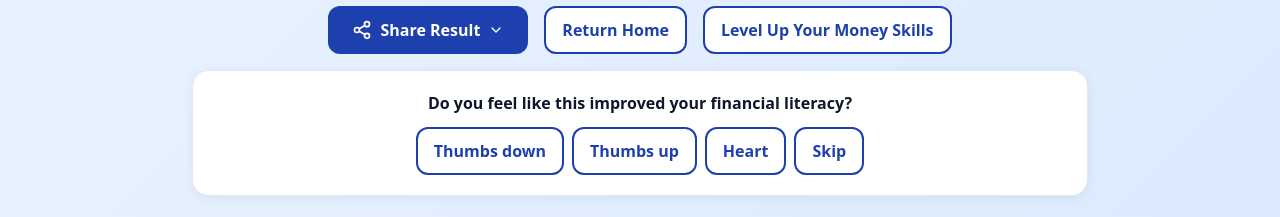
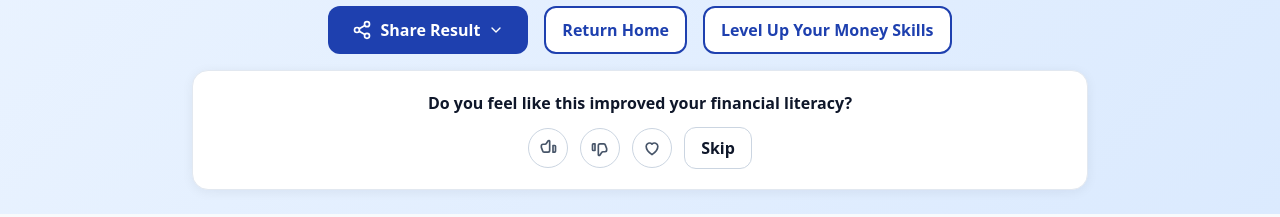
Before and after one commit to Lyxxx2003/Finotype, a Next.js app: page /en/psych/results in a window 1280 px wide. Shown: the part 707-924 px from the top of the page. Built offline with nearby package versions, Linux system fonts and the light colour scheme; no server answers; the database is empty.

Commit message:
Change the feedback order and icon, and adjust hook.

```diff
--- a/app/[locale]/page.tsx
+++ b/app/[locale]/page.tsx
@@ -92,10 +92,11 @@ export default function Home() {
             </h1>
 
             <p
-              className="mt-3 sm:mt-5 text-lg sm:text-xl mb-8 sm:mb-10 max-w-2xl leading-relaxed relative z-10 font-medium"
+              className="mt-3 sm:mt-5 mb-8 sm:mb-10 leading-relaxed relative z-10 font-medium whitespace-nowrap"
               style={{
                 animation: 'fadeInUp 0.8s ease-out 0.6s both',
-                color: 'var(--color-text-secondary)'
+                color: 'var(--color-text-secondary)',
+                fontSize: 'clamp(0.72rem, 2vw, 1rem)'
               }}
             >
               {t('subtitle')}
--- a/app/[locale]/psych/results/page.tsx
+++ b/app/[locale]/psych/results/page.tsx
@@ -11,6 +11,7 @@ import { nativeShare, copyShareLink, shareToX, shareToFacebook } from '@/compone
 import { Persona } from '@/lib/psych/data';
 import { ResultsButtons } from '@/components/ResultsButtons';
 import { PercentageCard } from '@/components/PercentageCard';
+import { FeedbackReactions } from '@/components/FeedbackReactions';
 
 export default function ResultsPage() {
   const [persona, setPersona] = useState<Persona | null>(null);
@@ -28,6 +29,7 @@ export default function ResultsPage() {
   const tHome = useTranslations('home');
   const [standardFeedback, setStandardFeedback] = useState<string | null>(null);
   const [submittingStandardFeedback, setSubmittingStandardFeedback] = useState(false);
+  const [hasExistingStandardFeedback, setHasExistingStandardFeedback] = useState(false);
 
   const finotypeCode = persona?.id ?? '';
   const finotypeName = persona && tPersonas.has(`${persona.id}.name`) ? tPersonas(`${persona.id}.name`) : finotypeCode;
@@ -71,6 +73,7 @@ export default function ResultsPage() {
           console.log('Stats fetched:', data);
           setStats(data);
           setStandardFeedback(data?.sessionFeedback ?? null);
+          setHasExistingStandardFeedback((data?.sessionFeedback ?? null) !== null);
         } else {
           const errorData = await response.json();
           console.error('Failed to fetch stats:', errorData);
@@ -302,50 +305,18 @@ export default function ResultsPage() {
           }}
         />
 
-        {standardFeedback === null ? (
-          <div className="card-professional p-5 text-center" data-html2canvas-ignore>
-            <p className="font-semibold mb-3" style={{ color: 'var(--color-text)' }}>
-              {tResults('feedbackQuestion')}
-            </p>
-            <div className="flex flex-wrap gap-2 justify-center">
-              <button
-                type="button"
-                onClick={() => handleStandardFeedback('down')}
-                disabled={submittingStandardFeedback}
-                className="btn-professional-outline"
-              >
-                {tResults('feedbackThumbsDown')}
-              </button>
-              <button
-                type="button"
-                onClick={() => handleStandardFeedback('up')}
-                disabled={submittingStandardFeedback}
-                className="btn-professional-outline"
-              >
-                {tResults('feedbackThumbsUp')}
-              </button>
-              <button
-                type="button"
-                onClick={() => handleStandardFeedback('heart')}
-                disabled={submittingStandardFeedback}
-                className="btn-professional-outline"
-              >
-                {tResults('feedbackHeart')}
-              </button>
-              <button
-                type="button"
-                onClick={() => handleStandardFeedback('skip')}
-                disabled={submittingStandardFeedback}
-                className="btn-professional-outline"
-              >
-                {tResults('feedbackSkip')}
-              </button>
-            </div>
-          </div>
-        ) : (
-          <div className="alert-success text-center" data-html2canvas-ignore>
-            {tResults('feedbackThanks')}
-          </div>
+        {!hasExistingStandardFeedback && (
+          <FeedbackReactions
+            feedback={standardFeedback as 'down' | 'up' | 'heart' | 'skip' | null}
+            submitting={submittingStandardFeedback}
+            question={tResults('feedbackQuestion')}
+            thumbsDownLabel={tResults('feedbackThumbsDown')}
+            thumbsUpLabel={tResults('feedbackThumbsUp')}
+            heartLabel={tResults('feedbackHeart')}
+            skipLabel={tResults('feedbackSkip')}
+            thanksText={tResults('feedbackThanks')}
+            onSubmit={handleStandardFeedback}
+          />
         )}
       </div>
     </div>
--- a/app/[locale]/technical/question/page.tsx
+++ b/app/[locale]/technical/question/page.tsx
@@ -6,6 +6,7 @@ import { useTranslations } from 'next-intl';
 import { createClient } from '@/lib/supabase/client';
 import RadarChart from '@/components/RadarChart';
 import { ResultsButtons } from '@/components/ResultsButtons';
+import { FeedbackReactions } from '@/components/FeedbackReactions';
 import {
   downloadElementAsImage,
   nativeShareElement,
@@ -110,6 +111,7 @@ export default function TechnicalQuestionPage() {
   const [loadedAsFinished, setLoadedAsFinished] = useState(false);
   const [technicalFeedback, setTechnicalFeedback] = useState<string | null>(null);
   const [submittingTechnicalFeedback, setSubmittingTechnicalFeedback] = useState(false);
+  const [hasExistingTechnicalFeedback, setHasExistingTechnicalFeedback] = useState(false);
 
   const toRevealed = (input: Record<string, string>) =>
     Object.keys(input).reduce<Record<string, boolean>>((acc, key) => {
@@ -133,6 +135,7 @@ export default function TechnicalQuestionPage() {
         if (feedbackResponse.ok) {
           const feedbackData = await feedbackResponse.json();
           setTechnicalFeedback(feedbackData?.technicalFeedback ?? null);
+          setHasExistingTechnicalFeedback((feedbackData?.technicalFeedback ?? null) !== null);
         }
       } catch (error) {
         console.error('Failed to load technical feedback:', error);
@@ -744,49 +747,19 @@ export default function TechnicalQuestionPage() {
                         t={tAnalysis}
                       />
 
-                      {technicalFeedback === null ? (
-                        <div className="card-professional p-5 mt-4 text-center" data-html2canvas-ignore>
-                          <p className="font-semibold mb-3" style={{ color: 'var(--color-text)' }}>
-                            {t('ui.feedbackQuestion')}
-                          </p>
-                          <div className="flex flex-wrap gap-2 justify-center">
-                            <button
-                              type="button"
-                              onClick={() => handleTechnicalFeedback('down')}
-                              disabled={submittingTechnicalFeedback}
-                              className="btn-professional-outline"
-                            >
-                              {t('ui.feedbackThumbsDown')}
-                            </button>
-                            <button
-                              type="button"
-                              onClick={() => handleTechnicalFeedback('up')}
-                              disabled={submittingTechnicalFeedback}
-                              className="btn-professional-outline"
-                            >
-                              {t('ui.feedbackThumbsUp')}
-                            </button>
-                            <button
-                              type="button"
-                              onClick={() => handleTechnicalFeedback('heart')}
-                              disabled={submittingTechnicalFeedback}
-                              className="btn-professional-outline"
-                            >
-                              {t('ui.feedbackHeart')}
-                            </button>
-                            <button
-                              type="button"
-                              onClick={() => handleTechnicalFeedback('skip')}
-                              disabled={submittingTechnicalFeedback}
-                              className="btn-professional-outline"
-                            >
-                              {t('ui.feedbackSkip')}
-                            </button>
-                          </div>
-                        </div>
-                      ) : (
-                        <div className="alert-success mt-4 text-center" data-html2canvas-ignore>
-                          {t('ui.feedbackThanks')}
+                      {!hasExistingTechnicalFeedback && (
+                        <div className="mt-4">
+                          <FeedbackReactions
+                            feedback={technicalFeedback as 'down' | 'up' | 'heart' | 'skip' | null}
+                            submitting={submittingTechnicalFeedback}
+                            question={t('ui.feedbackQuestion')}
+                            thumbsDownLabel={t('ui.feedbackThumbsDown')}
+                            thumbsUpLabel={t('ui.feedbackThumbsUp')}
+                            heartLabel={t('ui.feedbackHeart')}
+                            skipLabel={t('ui.feedbackSkip')}
+                            thanksText={t('ui.feedbackThanks')}
+                            onSubmit={handleTechnicalFeedback}
+                          />
                         </div>
                       )}
                     </div>
--- /dev/null
+++ b/components/FeedbackReactions.tsx
@@ -0,0 +1,114 @@
+'use client';
+
+import { FeedbackValue } from '@/types';
+
+interface FeedbackReactionsProps {
+  feedback: FeedbackValue;
+  submitting: boolean;
+  question: string;
+  thumbsDownLabel: string;
+  thumbsUpLabel: string;
+  heartLabel: string;
+  skipLabel: string;
+  thanksText: string;
+  onSubmit: (feedback: Exclude<FeedbackValue, null>) => void;
+}
+
+export function FeedbackReactions({
+  feedback,
+  submitting,
+  question,
+  thumbsDownLabel,
+  thumbsUpLabel,
+  heartLabel,
+  skipLabel,
+  thanksText,
+  onSubmit,
+}: FeedbackReactionsProps) {
+  if (feedback !== null) {
+    return (
+      <div className="alert-success text-center" data-html2canvas-ignore>
+        {thanksText}
+      </div>
+    );
+  }
+
+  const options = [
+    {
+      key: 'up' as const,
+      label: thumbsUpLabel,
+      icon: (
+        <svg className="w-5 h-5" viewBox="0 0 24 24" fill="none" stroke="currentColor" strokeWidth="2" strokeLinecap="round" strokeLinejoin="round" aria-hidden="true">
+          <path d="M14 10V4a1 1 0 0 0-1.8-.6L10 6.6a2 2 0 0 1-1.6.9H6a2 2 0 0 0-2 2v1.4a3 3 0 0 0 .2 1l1.4 3.5A2 2 0 0 0 7.4 17H12a2 2 0 0 0 2-2v-5z" />
+          <path d="M18 17h2a1 1 0 0 0 1-1v-6a1 1 0 0 0-1-1h-2z" />
+        </svg>
+      ),
+    },
+    {
+      key: 'down' as const,
+      label: thumbsDownLabel,
+      icon: (
+        <svg className="w-5 h-5" viewBox="0 0 24 24" fill="none" stroke="currentColor" strokeWidth="2" strokeLinecap="round" strokeLinejoin="round" aria-hidden="true">
+          <path d="M10 14V20a1 1 0 0 0 1.8.6l2.2-3.2a2 2 0 0 1 1.6-.9H18a2 2 0 0 0 2-2v-1.4a3 3 0 0 0-.2-1l-1.4-3.5A2 2 0 0 0 16.6 7H12a2 2 0 0 0-2 2v5z" />
+          <path d="M6 7H4a1 1 0 0 0-1 1v6a1 1 0 0 0 1 1h2z" />
+        </svg>
+      ),
+    },
+    {
+      key: 'heart' as const,
+      label: heartLabel,
+      icon: (
+        <svg className="w-5 h-5" viewBox="0 0 24 24" fill="none" stroke="currentColor" strokeWidth="2" strokeLinecap="round" strokeLinejoin="round" aria-hidden="true">
+          <path d="M12 20s-7-4.5-7-10a4 4 0 0 1 7-2.6A4 4 0 0 1 19 10c0 5.5-7 10-7 10z" />
+        </svg>
+      ),
+    },
+  ];
+
+  return (
+    <div className="card-professional p-5 text-center" data-html2canvas-ignore>
+      <p className="font-semibold mb-3" style={{ color: 'var(--color-text)' }}>
+        {question}
+      </p>
+      <div className="flex flex-wrap items-center justify-center gap-3">
+        {options.map(option => {
+          return (
+            <button
+              key={option.key}
+              type="button"
+              onClick={() => onSubmit(option.key)}
+              disabled={submitting}
+              aria-label={option.label}
+              title={option.label}
+              className="w-10 h-10 rounded-full border flex items-center justify-center transition"
+              style={{
+                borderColor: 'var(--color-neutral-300)',
+                color: 'var(--color-text-secondary)',
+                backgroundColor: 'transparent',
+                opacity: submitting ? 0.7 : 1,
+                cursor: submitting ? 'not-allowed' : 'pointer',
+              }}
+            >
+              {option.icon}
+            </button>
+          );
+        })}
+
+        <button
+          type="button"
+          onClick={() => onSubmit('skip')}
+          disabled={submitting}
+          className="px-4 py-2 rounded-xl font-semibold border"
+          style={{
+            borderColor: 'var(--color-neutral-300)',
+            color: 'var(--color-text)',
+            opacity: submitting ? 0.7 : 1,
+            cursor: submitting ? 'not-allowed' : 'pointer',
+          }}
+        >
+          {skipLabel}
+        </button>
+      </div>
+    </div>
+  );
+}
--- a/types/index.ts
+++ b/types/index.ts
@@ -3,6 +3,8 @@ import { locales } from "@/i18n";
 export type FinancialType = `${'A' | 'G'}${'F' | 'P'}${'D' | 'I'}${'E' | 'N'}`;
 
 export type AnswerValue = string | string[];
+
+export type FeedbackValue = 'down' | 'up' | 'heart' | 'skip' | null;
 
 export type LessonProgress = {
   id: string;
```
